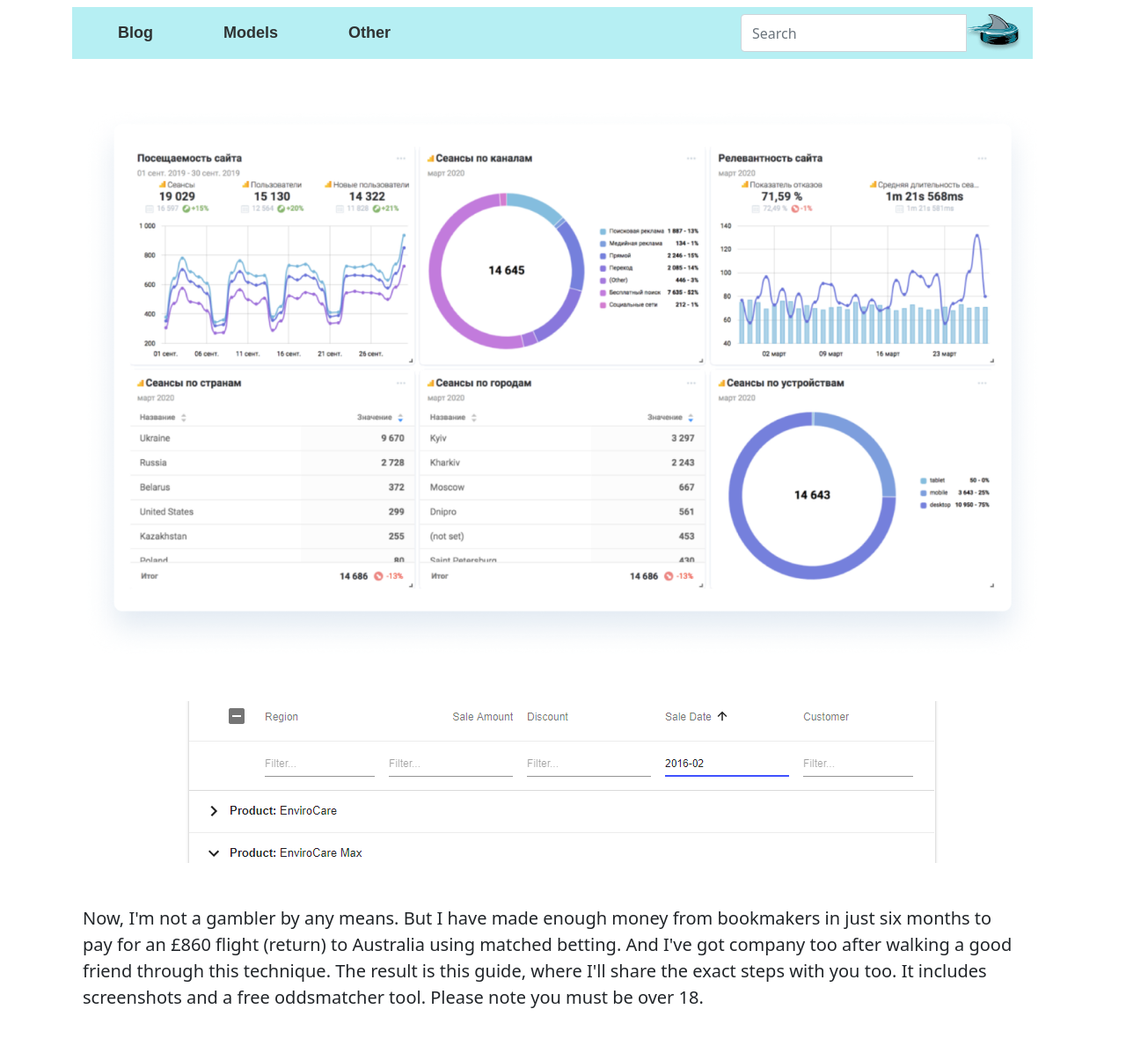
After one commit to Maxim1-1/djangO_site, a Django app: a page that uses mega_site/templates/base.html in a window 1280 px wide. The commit adds this page. Shown: the whole page at 88% size. Run offline with Django 4.2, Linux system fonts and the light colour scheme; some libraries are stand-ins or nearby versions.

Commit message:
add structure for blog_page

```diff
--- a/mega_site/blog/urls.py
+++ b/mega_site/blog/urls.py
@@ -2,6 +2,5 @@ from django.urls import path
 from .views import *
 
 urlpatterns = [
-    path('', index),
-    path('blog/', blog)
+    path('blog_page/', blog_page)
 ]
--- a/mega_site/blog/views.py
+++ b/mega_site/blog/views.py
@@ -11,8 +11,8 @@ def index(request):
     return HttpResponse("MEga ЖОПА")
 
 
-def blog(request):
-    return HttpResponse("АЙТИ ЗАЛУТА ")
+def blog_page(request):
+    return render(request, "blog_page.html", {"form": NewForm})
 
 
 def main_page(request):
--- a/mega_site/settings/urls.py
+++ b/mega_site/settings/urls.py
@@ -16,10 +16,13 @@ Including another URLconf
 from django.contrib import admin
 from django.urls import path,include
 
-from blog.views import main_page
+from blog.views import main_page, blog_page
 
 urlpatterns = [
     path('admin/', admin.site.urls),
     path('blog/', include('blog.urls')),
-    path('', main_page)
+    path('', main_page),
+    path('blog', include('blog.urls')),
+
+
 ]
--- /dev/null
+++ b/mega_site/templates/base.html
@@ -0,0 +1,58 @@
+<!DOCTYPE html>
+<html lang="en">
+
+
+<head>
+    {% load bootstrap5 %}
+    {% bootstrap_css %}
+    <meta charset="UTF-8">
+    <meta http-equiv="X-UA-Compatible" content="IE=edge">
+    <meta name="viewport" content="width=device-width, initial-scale=1.0">
+    <title>Document</title>
+
+    <link href="https://cdn.jsdelivr.net/npm/bootstrap@5.0.2/dist/css/bootstrap.min.css" rel="stylesheet"
+          integrity="sha384-EVSTQN3/azprG1Anm3QDgpJLIm9Nao0Yz1ztcQTwFspd3yD65VohhpuuCOmLASjC" crossorigin="anonymous">
+    <script src="https://cdn.jsdelivr.net/npm/bootstrap@5.0.2/dist/js/bootstrap.bundle.min.js"
+            integrity="sha384-MrcW6ZMFYlzcLA8Nl+NtUVF0sA7MsXsP1UyJoMp4YLEuNSfAP+JcXn/tWtIaxVXM"
+            crossorigin="anonymous"></script>
+    {% load static %}
+    <link rel="stylesheet" href="{% static 'blog/css/style.css' %}">
+</head>
+
+{% load bootstrap5 %}
+<body>
+<nav class="navbar navbar-expand-md  ">
+    <div class="container">
+        <div class="row top col-12">
+            <div class="navbar sticky-top">
+                <div class="collapse navbar-collapse justify-content-left">
+
+                    <div class="navbar-nav header-item">
+                        <a href="#" class="">Blog</a>
+                        <a href="#" class="">Models</a>
+                        <a href="#" class="">Other</a>
+                    </div>
+                </div>
+                <form class="d-flex">
+                    <div class="input-group">
+                        <input type="text" class="form-control" placeholder="Search">
+                        <a href="#" class="">
+                            {% load static %}
+                            <img src="{% static 'blog/img/San-Jose-Barracuda-PNG-HD-Quality 1.png' %}" alt="logo">
+                        </a>
+                    </div>
+                </form>
+            </div>
+        </div>
+    </div>
+</nav>
+{% block main_img %}
+{% endblock %}
+
+{% block content %}
+{% endblock %}
+</div>
+
+</body>
+
+</html>
--- /dev/null
+++ b/mega_site/templates/base_blog_page.html
@@ -0,0 +1,17 @@
+{% extends "base.html" %}
+
+
+{% block main_img %}
+
+{% block dashboard %}
+{% endblock %}
+
+{% block filter %}
+
+{% endblock %}
+
+{% block description %}
+
+{% endblock %}
+
+{% endblock %}
--- /dev/null
+++ b/mega_site/templates/blog_page.html
@@ -0,0 +1,50 @@
+{% extends "base_blog_page.html" %}
+
+{% block dashboard %}
+
+<div class="container">
+    <div class="row">
+        <div class="col-12 my-5">
+            <div class="text-center">
+                {% load static %}
+                <img src="{% static 'blog/img/dashboard.png' %}" class="img-fluid" alt="dashbord">
+            </div>
+
+        </div>
+    </div>
+
+    {% endblock %}
+    {% block filter %}
+
+    <div class="row">
+        <div class="text-center">
+
+            {% load static %}
+            <img src="{% static 'blog/img/filter.png' %}" class="img-fluid" alt="filter">
+
+        </div>
+    {% endblock %}
+
+
+
+        {% block description %}
+        <div class="row my-5">
+            <div class="desc" style="font-size: 20px;">
+                Now, I'm not a gambler by any means. But I have made enough money from bookmakers in
+                just
+                six months to pay for an £860 flight (return) to Australia using matched betting. And I've got company
+                too
+                after walking a good friend through this technique.
+
+                The result is this guide, where I'll share the exact steps with you too. It includes screenshots and a
+                free
+                oddsmatcher tool. Please note you must be over 18.
+            </div>
+
+        </div>
+
+        {% endblock %}
+
+
+    </div>
+</div>
```
Also changed, not shown: mega_site/templates/index.html (+6 -68 lines), mega_site/templates/t.html (deleted, +0 -25 lines), mega_site/static/blog/css/style.css (line endings or trailing spaces), mega_site/static/blog/img/dash.JPG (added), mega_site/static/blog/img/dashboard.png (added), mega_site/static/blog/img/dashbord.jpg (added), mega_site/static/blog/img/filter.png (added).
